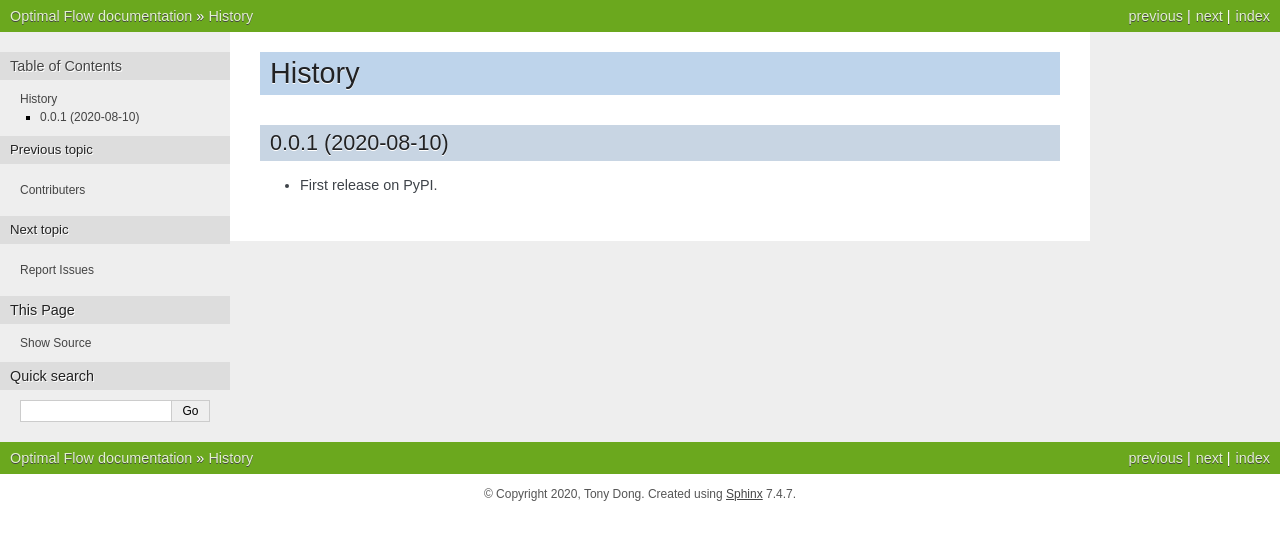
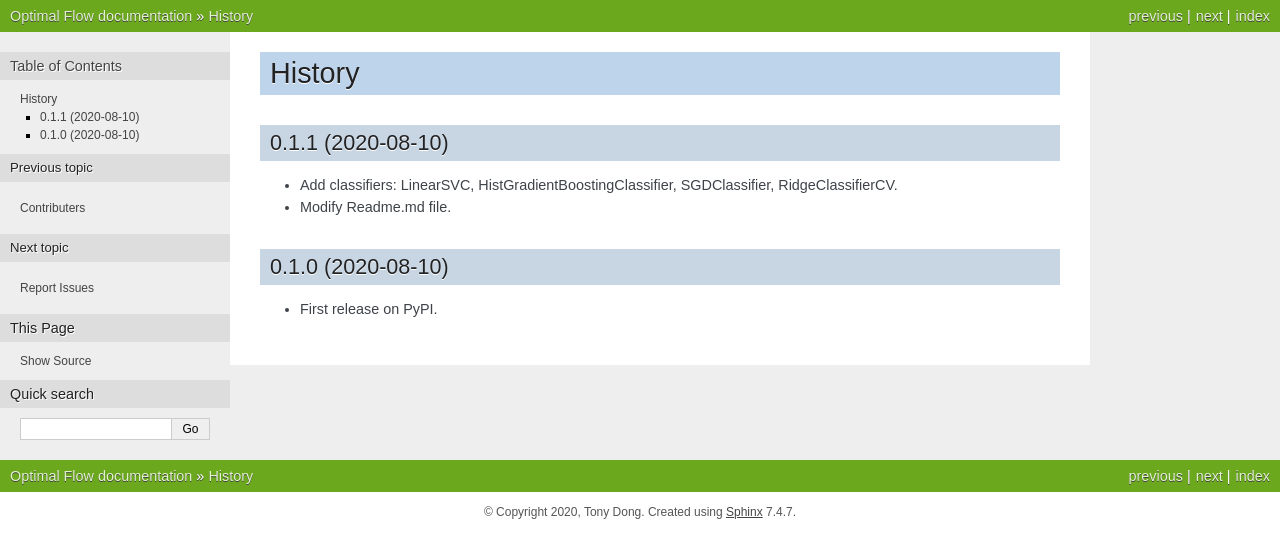
Before and after one commit to tonyleidong/OptimalFlow, a Sphinx documentation site: the page built from docs/history.rst, in a window 1280 px wide. Shown: the top 558 px of the page. Built offline with Sphinx 7.4.7, drawn with Linux system fonts in a browser that asks for light colours.

Commit message:
Update history.rst

```diff
--- a/docs/history.rst
+++ b/docs/history.rst
@@ -1,8 +1,14 @@
-===========
+=======
 History
-===========
+=======
 
-0.0.1 (2020-08-10)
+0.1.1 (2020-08-10)
+------------------
+
+* Add classifiers: LinearSVC, HistGradientBoostingClassifier, SGDClassifier, RidgeClassifierCV.
+* Modify Readme.md file.
+
+0.1.0 (2020-08-10)
 ------------------
 
 * First release on PyPI.
```
